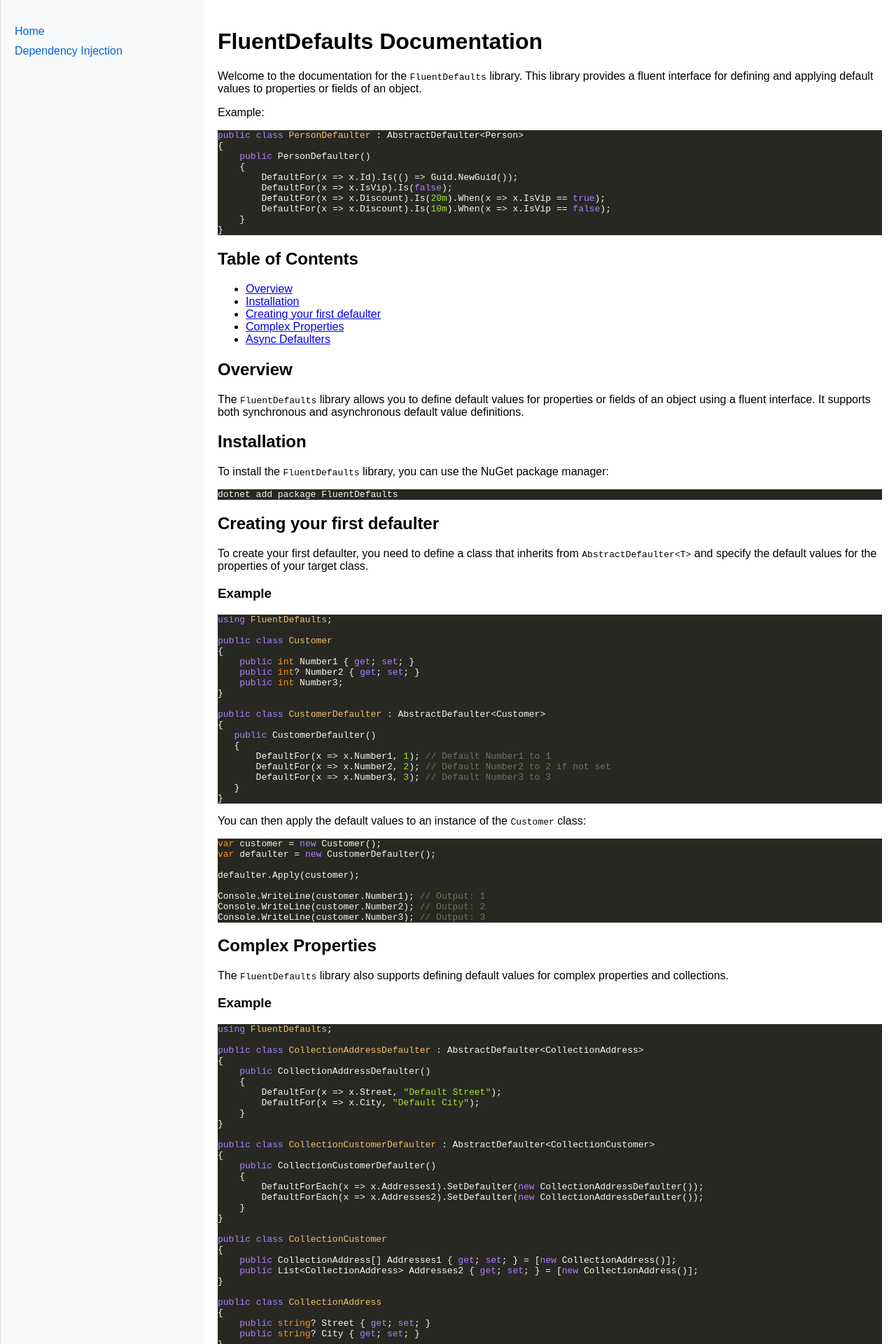
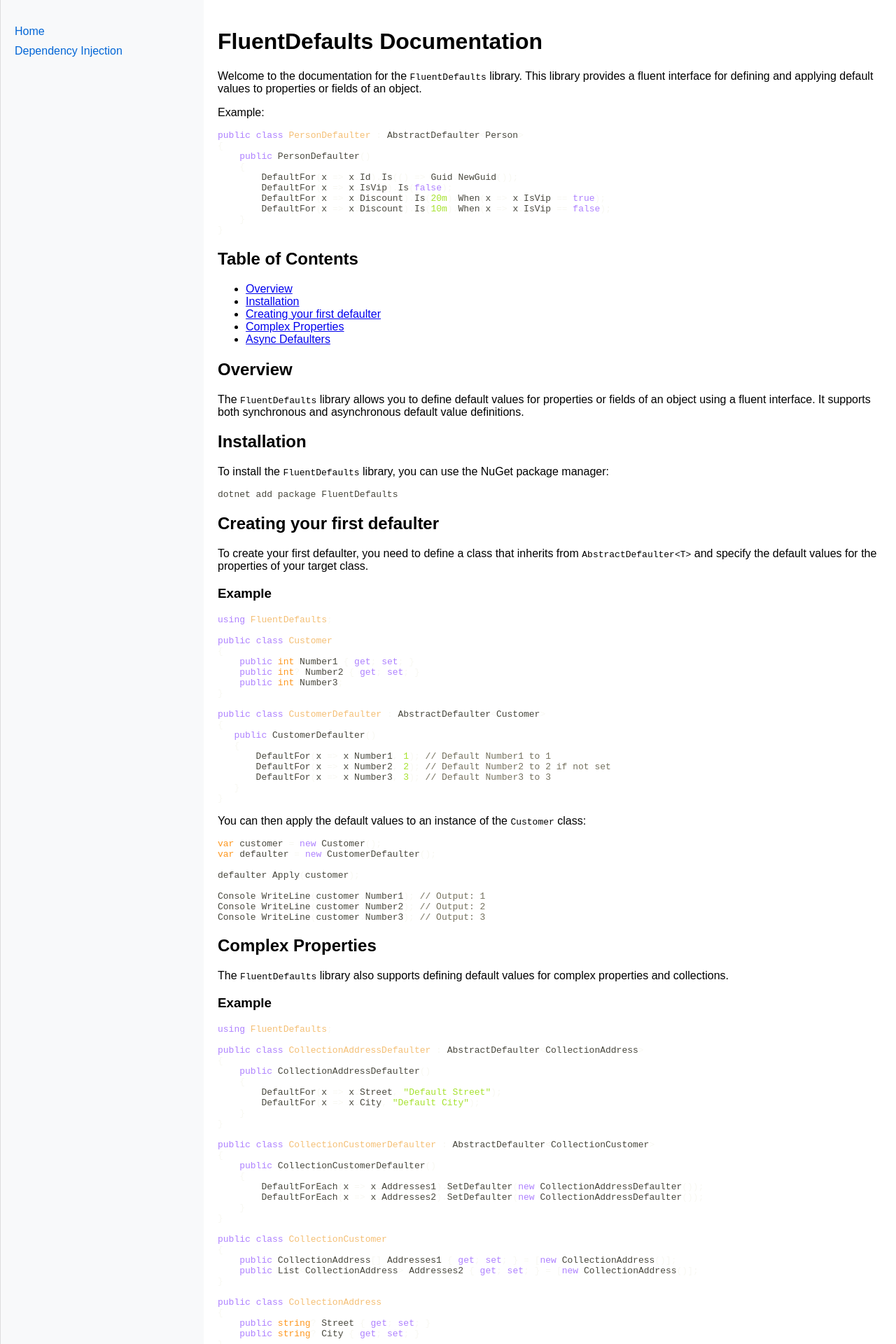
Before and after one commit to crwsolutions/fluent-defaults, a Jekyll site: the page built from docs/index.md, in a window 1280 px wide. Shown: the top 1920 px of the page at 70% size. Built offline with Jekyll 4.4.1, drawn with Linux system fonts in a browser that asks for light colours.

Commit message:
syntax light

```diff
--- a/docs/assets/css/syntax.css
+++ b/docs/assets/css/syntax.css
@@ -7,8 +7,7 @@
 }
 
 .highlight, .highlight .w {
-    color: #f8f8f2;
-    background-color: #272822;
+    color: #49483e;
 }
 
     .highlight .err {
```
